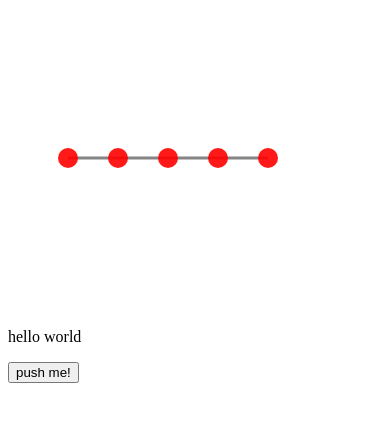
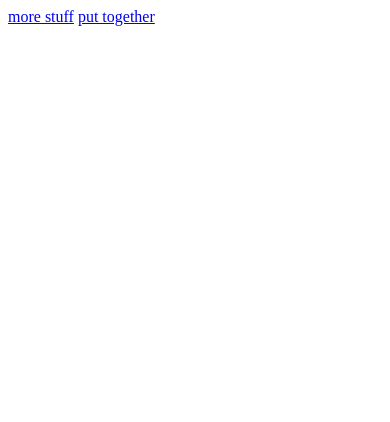
Before and after one commit to stymy/drawing, a plain HTML site: page index.html in a window 390 px wide. Drawn offline with nearby package versions, Linux system fonts and the light colour scheme.

```diff
--- a/index.html
+++ b/index.html
@@ -1,118 +1,16 @@
-<!DOCTYPE HTML>
 <html>
   <head>
-    <title>hello world</title>
+    <title>data vis</title>
+    <link rel="stylesheet" type="text/css" href="style.css">
     <script src="https://cdnjs.cloudflare.com/ajax/libs/d3/3.5.6/d3.min.js" charset="utf-8"></script>
-    <script src="http://cdnjs.cloudflare.com/ajax/libs/jquery/1.9.1/jquery.min.js"></script>
-    <style type='text/css'>
-      circle{
-      r:10;
-      fill:rgba(255,0,0,.9);
-      }
+  <script src="http://cdnjs.cloudflare.com/ajax/libs/jquery/1.9.1/jquery.min.js"></script>
+  </head>
 
-      line{
-      stroke:rgba(10,10,10,.5);
-      stroke-width:3;
-      }
-    </style>
-  </head>
   <body>
-
-      <script>
-
-	var dataset = [1,2,3,4,5];
-
-	height = 300
-	width = 300
-
-	var svg = d3.select('body').append('svg')
-	.style('width',width)
-	.style('height',height)
-
-
-	var popped = dataset.pop();
-	console.log(dataset);
-
-	svg.selectAll('line')
-	.data(dataset)
-	.enter()
-	.append('line')
-	.attr('x1', function(d){
-	    return 10+d*50;
-	    })
-	.attr('y1',height/2)
-	.attr('x2', function(d){
-	    return 10+(d+1)*50;
-	    })
-	.attr('y2',height/2);
-
-	dataset.push(popped);
-
-	svg.selectAll('circle')
-	.data(dataset)
-	.enter()
-	.append('circle')
-	.attr('cx', function(d){
-	    return 10+d*50;
-	    })
-	.attr('cy',height/2);
-
-	d3.select('body').append('p').text('hello world');
-
-	var toggle = {
-	    index : 0,
-	    buttontxts : ["push me!","pushed"],
-	    flip : function(){
-	         this.index = this.index+1;
-	         return this.buttontxts[(this.index) % this.buttontxts.length]}
-	}
-
-	button = d3.select('body').append('button').text('push me!');
-	$('button').on('click',function(){this.textContent=toggle.flip(); return})
-
-	svg.selectAll('circle')
-	.on('mouseover',function(){d3.select(this).style('fill','blue'); return;})
-	.on('mouseout',function(){d3.select(this).style('fill','red'); return;})
-
-	//experimenting with objects
-
-	var Node = function(name,cx,cy){
-	    this.name = name;
-	    this.cx = cx;
-	    this.cy = cy;
-	    };
-
-	var Edge = function(name,startNode,endNode){
-	    try{startNode instanceof Node == True}
-	    catch(error){throw new Error("startNode must be an instance of Node")};
-
-	    this.name = name;
-	    this.startNode = startNode;
-	    this.endNode = endNode;
-	    this.x1 = startNode.cx;
-	    this.y1 = startNode.cy;
-	    this.x2 = endNode.cx;
-	    this.y2 = endNode.cy;
-	}
-
-	var n1 = new Node('n1','150','100');
-	var n2 = new Node('n2','150','50');
-	var e1 = new Edge('e1', n1, n2);
-
-	svg.append('circle')
-	.attr('cx', n1.cx)
-	.attr('cy', n1.cy);
-
-	svg.append('circle')
-	.attr('cx', n2.cx)
-	.attr('cy', n2.cy);
-
-	svg.append('line')
-	.attr('x1', e1.x1)
-	.attr('y1', e1.y1)
-	.attr('x2', e1.x2)
-	.attr('y2', e1.y2);
-
-      </script>
+    <script src="datavis.js" type="text/javascript"></script>
   </body>
+  <footer>
+    <a href="practice.html">more stuff</a>
+    <a href="nothing.html">put together</a>
+  </footer>
 </html>
```
Also changed, not shown: nothing.html (added, +57 -0 lines), nothing.js (added, +48 -0 lines).
